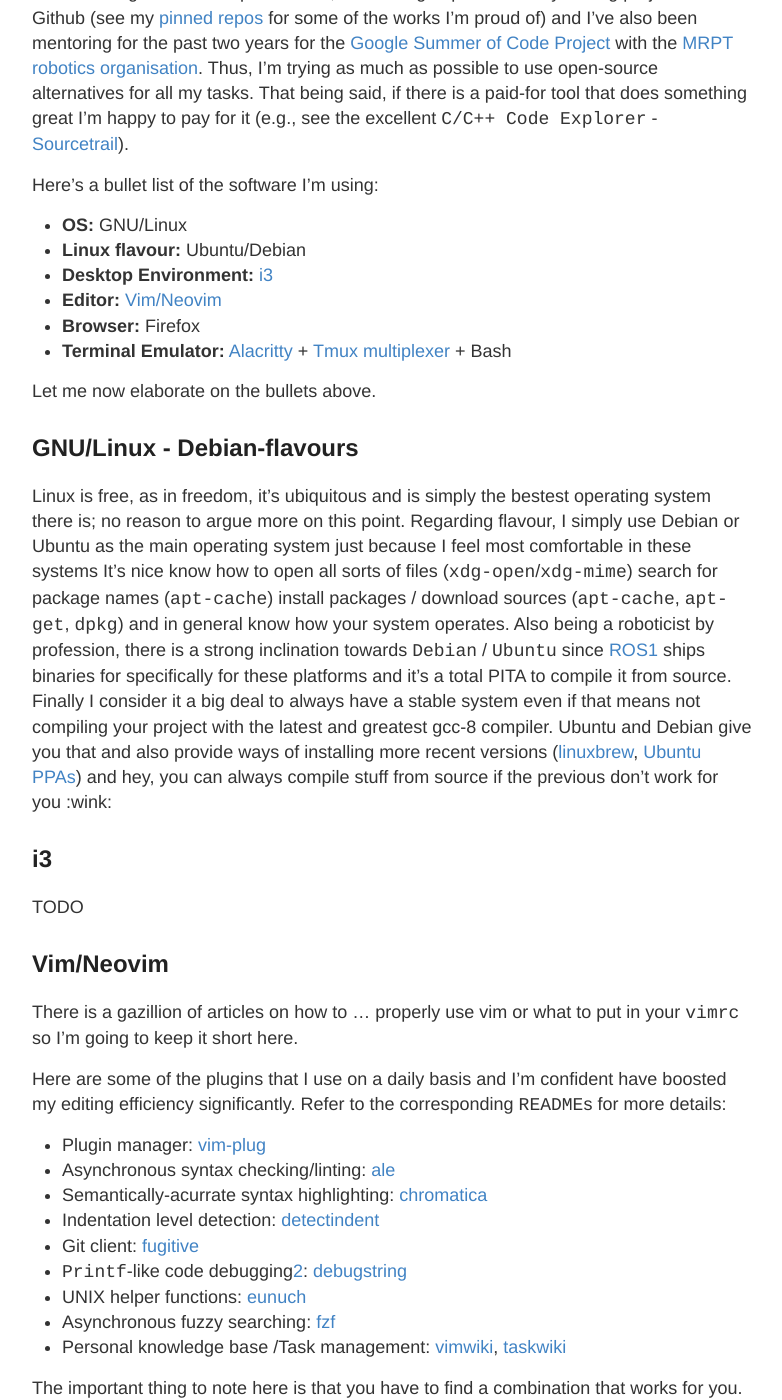
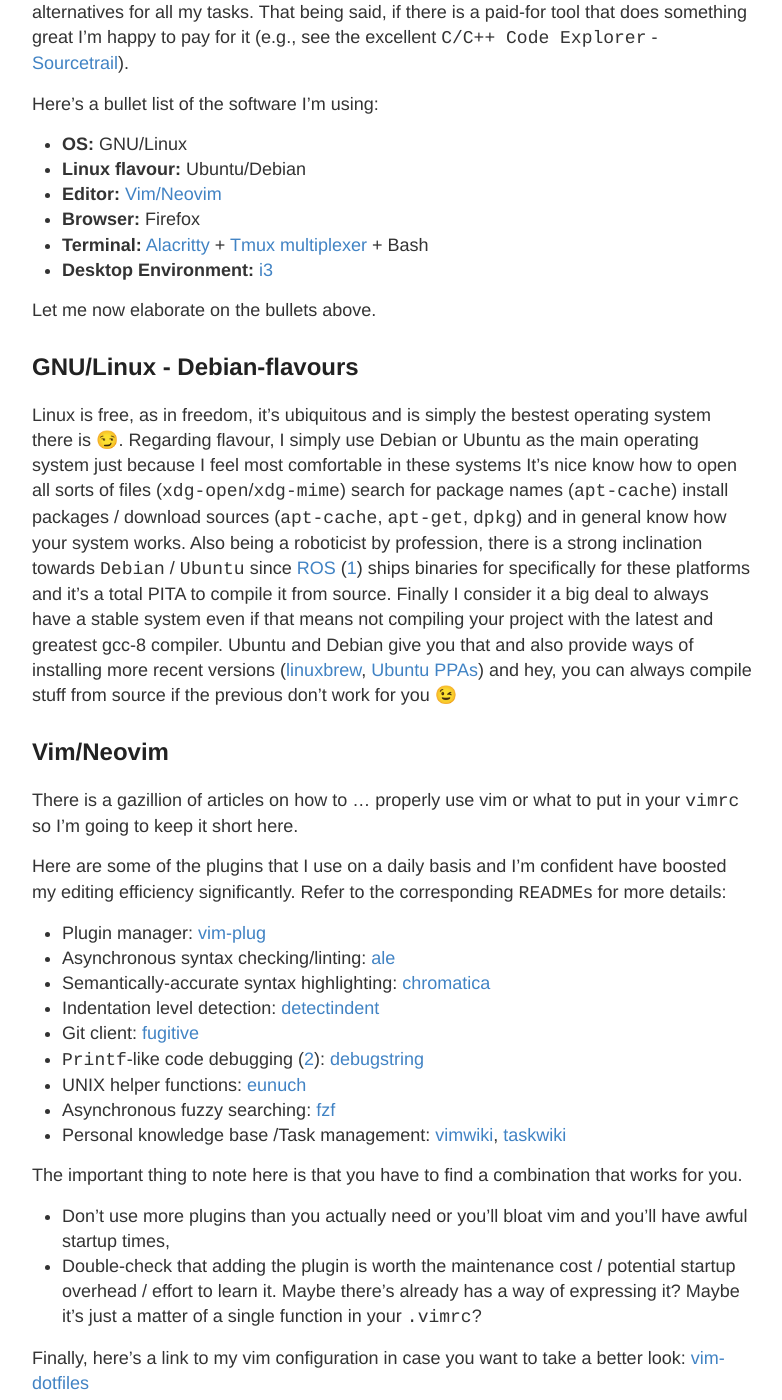
Before and after one commit to bergercookie/bergercookie.github.io, a Jekyll site: the page built from _posts/2019-05-18-daily-workflow.md, in a window 1280 px wide and 1400 px high, scrolled down 534 px. Shown: the whole window, without its empty margins (248-1030 px from the left). Built offline with Jekyll 4.4.1, drawn with Linux system fonts in a browser that asks for light colours; emoji names are drawn with the system emoji font; comment, search, counter and statistics services are not loaded; some of the changed text lies outside the part shown.

Commit message:
Finish productivity article

```diff
--- a/Gemfile
+++ b/Gemfile
@@ -14,7 +14,9 @@ gem "jekyll", "3.6.3"
 # This is the default theme for new Jekyll sites. You may change this to anything you like.
 gem "minima", "~> 2.0"
 gem "jemoji"
-gem 'jekyll-sitemap'
+gem "gemoji"
+gem "jekyll-sitemap"
+gem "jekyll-theme-hacker"
 
 # If you want to use GitHub Pages, remove the "gem "jekyll"" above and
 # uncomment the line below. To upgrade, run `bundle update github-pages`.
--- a/_config.yml
+++ b/_config.yml
@@ -4,7 +4,6 @@
 
 # Name of your site (displayed in the header)
 name: Bergercookie's thoughtstream
-
 
 description: > # this means to ignore newlines until "baseurl:"
     Code code, robots, code, robots, robots, code... you get the point.. :-)
@@ -24,7 +23,7 @@ footer-links:
   flickr:
   github: bergercookie
   instagram:
-  linkedin:
+  linkedin: nikos-koukis
   pinterest:
   rss: # just type anything here for a working RSS icon
   twitter:  bergercookie12
@@ -65,15 +64,17 @@ kramdown:
   syntax_highlighter_opts:
     # Use existing pygments syntax highlighting css
     css_class: 'highlight'
+  fenced_code_blocks: true
 
-# Set the Sass partials directory, as we're using @imports
-sass:
-  style: :expanded # You might prefer to minify using :compressed
+markdown: kramdown
+theme: minima
 
 # Use the following plug-ins
 plugins:
+  - jemoji
   - jekyll-sitemap # Create a sitemap using the official Jekyll sitemap gem
   - jekyll-feed # Create an Atom feed using the official Jekyll feed gem
+  - jekyll-seo-tag
 
 # Exclude these files from your production _site
 exclude:
--- a/_includes/head.html
+++ b/_includes/head.html
@@ -6,6 +6,7 @@
   <title>{% if page.title %}{{ page.title | escape }}{% else %}{{ site.title | escape }}{% endif %}</title>
   <meta name="description" content="{{ page.excerpt | default: site.description | strip_html | normalize_whitespace | truncate: 160 | escape }}">
 
+  <link rel="shortcut icon" type="image/png" href="favicon.png">
   <link rel="stylesheet" href="{{ "/assets/main.css" | relative_url }}">
   <link rel="canonical" href="{{ page.url | replace:'index.html','' | absolute_url }}">
   <link rel="alternate" type="application/rss+xml" title="{{ site.title | escape }}" href="{{ "/feed.xml" | relative_url }}">
--- a/_posts/2019-02-09-daily-workflow.md
+++ b/_posts/2019-05-18-daily-workflow.md
@@ -21,7 +19,7 @@ higher-level tasks I'm interested in. I admit that sometimes I'm overdoing it
 and automate a task that I don't actually have to but all in all I think this
 attitude has helped me considerably so far.
 
-I'm also a big believer in open-source; I'm striving to publish all my coding
+I'm also a big believer in open-source. I'm striving to publish all my coding
 projects on Github (see my [pinned repos](https://github.com/bergercookie) for
 some of the works I'm proud of) and I've also been mentoring for the past two
 years for the [Google Summer of Code
@@ -35,37 +33,32 @@ Here's a bullet list of the software I'm using:
 
 - **OS:** GNU/Linux
 - **Linux flavour:** Ubuntu/Debian
-- **Desktop Environment:** [i3](https://i3wm.org/)
 - **Editor:** [Vim/Neovim](https://github.com/neovim/neovim)
 - **Browser:** Firefox
-- **Terminal Emulator:** [Alacritty](https://github.com/jwilm/alacritty) + [Tmux multiplexer](https://github.com/tmux/tmux) + Bash
+- **Terminal:** [Alacritty](https://github.com/jwilm/alacritty) + [Tmux multiplexer](https://github.com/tmux/tmux) + Bash
+- **Desktop Environment:** [i3](https://i3wm.org/)
 
 Let me now elaborate on the bullets above.
 
 ## GNU/Linux - Debian-flavours
 
 Linux is free, as in freedom, it's ubiquitous and is simply the bestest
-operating system there is; no reason to argue more on this point. Regarding
-flavour, I simply use Debian or Ubuntu as the main operating system just because
-I feel most comfortable in these systems It's nice know how to open all sorts of
-files (`xdg-open`/`xdg-mime`) search for package names (`apt-cache`) install
-packages / download sources (`apt-cache`, `apt-get`, `dpkg`) and in general know
-how your system operates. Also being a roboticist by profession, there is a
-strong inclination towards `Debian` / `Ubuntu` since
-[ROS](https://ros.org)[^ros-ps] ships binaries for specifically for these
-platforms and it's a total PITA to compile it from source. Finally I consider it
-a big deal to always have a stable system even if that means not compiling your
-project with the latest and greatest gcc-8 compiler. Ubuntu and Debian give you
-that and also provide ways of installing more recent versions
-([linuxbrew](http://linuxbrew.sh/), [Ubuntu
+operating system there is :smirk:. Regarding flavour, I simply use Debian or
+Ubuntu as the main operating system just because I feel most comfortable in
+these systems It's nice know how to open all sorts of files
+(`xdg-open`/`xdg-mime`) search for package names (`apt-cache`) install packages
+/ download sources (`apt-cache`, `apt-get`, `dpkg`) and in general know how your
+system works. Also being a roboticist by profession, there is a strong
+inclination towards `Debian` / `Ubuntu` since [ROS](https://ros.org) ([^ros-ps])
+ships binaries for specifically for these platforms and it's a total PITA to
+compile it from source. Finally I consider it a big deal to always have a stable
+system even if that means not compiling your project with the latest and
+greatest gcc-8 compiler. Ubuntu and Debian give you that and also provide ways
+of installing more recent versions ([linuxbrew](http://linuxbrew.sh/), [Ubuntu
 PPAs](https://launchpad.net/ubuntu/+ppas)) and hey, you can always compile stuff
 from source if the previous don't work for you :wink:
 
 [^ros-ps]: Don't know what ROS is? Google it or wait for me to write an article on its latest version `ROS2`.
-
-## i3
-
-TODO
 
 ## Vim/Neovim
 
@@ -78,10 +71,10 @@ boosted my editing efficiency significantly. Refer to the corresponding
 
 * Plugin manager: [vim-plug](https://github.com/junegunn/vim-plug)
 * Asynchronous syntax checking/linting: [ale](https://github.com/w0rp/ale)
-* Semantically-acurrate syntax highlighting: [chromatica](https://github.com/arakashic/chromatica.nvim)
+* Semantically-accurate syntax highlighting: [chromatica](https://github.com/arakashic/chromatica.nvim)
 * Indentation level detection: [detectindent](https://github.com/ciaranm/detectindent)
 * Git client: [fugitive](https://github.com/tpope/vim-fugitive)
-* `Printf`-like code debugging[^debugstring-ps]: [debugstring](https://github.com/bergercookie/vim-debugstring)
+* `Printf`-like code debugging ([^debugstring-ps]): [debugstring](https://github.com/bergercookie/vim-debugstring)
 * UNIX helper functions: [eunuch](https://github.com/tpope/vim-fugitive)
 * Asynchronous fuzzy searching: [fzf](https://github.com/junegunn/fzf.vim)
 * Personal knowledge base /Task management: [vimwiki](https://github.com/vimwiki/vimwiki), [taskwiki](https://github.com/tbabej/taskwiki)
@@ -92,13 +85,12 @@ works for you.
 
 * Don't use more plugins than you actually need or you'll bloat vim and you'll
     have awful startup times,
-* Doublecheck that adding the plugin is worth the maintenance cost / potential
-  startup overhead. Maybe already has a way of expressing it? Maybe it's just a
-  matter of a single function in your `.vimrc`?
+* Double-check that adding the plugin is worth the maintenance cost / potential
+  startup overhead / effort to learn it. Maybe there's already has a way of
+  expressing it? Maybe it's just a matter of a single function in your `.vimrc`?
 
 Finally, here's a link to my vim configuration in case you want to take a
 better look: [vim-dotfiles](https://github.com/bergercookie/vim-dotfiles)
-
 
 [^debugstring-ps]: Disclaimer: I am the author of vim-debugstring
 
@@ -107,15 +99,15 @@ better look: [vim-dotfiles](https://github.com/bergercookie/vim-dotfiles)
 Firefox is the de-facto open-source internet browser. It's fast, it's sleek and
 using the new Firefox [WebExtensions](https://wiki.mozilla.org/WebExtensions)
 and [tridactyl](https://github.com/tridactyl/tridactyl) one can browse the web
-using `Vim` [^firefox-ps].
+like it's `Vim` ([^firefox-ps]).
 
-[^firefox-ps]: I know that Chrome also offers vim-like binding plugins but from my experience with them there's just a world of difference betweenthem and firefox plugins such as Tridactyl and its predecessors `Vimperator` / `Pentadactyl`.
+[^firefox-ps]: I know that Chrome also offers vim-like binding plugins but from my experience with them there's just a world of difference between those and Firefox plugins such as Tridactyl and its predecessors `Vimperator` / `Pentadactyl`.
 
 ## Alacritty/Tmux
 
 `Alacritty` represents a newer trend in terminal emulators in that its objective
-is to render the termnal output using the computer GPU. Other than that, its
-developers strive to keep it minimal by **not** implementing additinal features
+is to render the terminal output using the computer GPU. Other than that, its
+developers strive to keep it minimal by **not** implementing additional features
 such as preferences window GUI (everything is managed by a `YAML` file) multiple
 tabs, split panes etc and instead keep it simple and fast. For most of the
 functionality that's omitted (e.g., split panes), they advice the usage of a
@@ -138,10 +130,60 @@ not big enough to counter for the fact that bash is ubiquitous and eventually
 you'll be forced to used it when working on a new machine / someone else's
 laptop.
 
+Here's my terminal configuration at the time of writing this:
+
+![tmux-view](/images/tmux-view.png)
+
+## i3
+
+i3 is a tiling window manager, meaning that it's designed for placing windows as
+individual tiles in your screen(s). Since `Tmux` does most of the heavy-lifting in
+the terminal (splitting to panes, multiple sessions, multiple named windows
+etc.) `i3` gives you (almost) the configurability of a window manager such as
+[awesome](https://awesomewm.org/) but with much less hassle for configuring it
+to reach a version that works.
+
+I use i3 mainly for the following:
+
+* Split apps into workspaces. Be able to navigate between workspaces and between
+    apps using only the mouse
+* Stacked views of windows
+* Automatic placement of a windowed app on startup/launch.
+
+    No more shoving windows around when you launch a program. It will
+    automatically take its place based on the corresponding workspace. You can
+    do it with simple rules in your i3 config file. For example:
+
+    {% highlight sh linenos %}
+    # assign apps to workspaces
+    assign [class="Firefox"] $ws_www
+    assign [class="Terminator"] $ws_term
+    assign [class="Alacritty"] $ws_term
+    assign [class="Franz"] $ws_msg
+    assign [class="Viber"] $ws_msg
+    assign [class="Slack"] $ws_msg
+    assign [class="calibre"] $ws_calibre
+    assign [class="spotify"] $ws_music
+    assign [class="Gnome-terminal"] $ws_fm
+    assign [class="Transmission-gtk"] $ws_random
+    assign [class="Filezilla"] $ws_random
+    assign [class="Nautilus"] $ws_fm
+    assign [class="Pcmanfm"] $ws_fm
+    assign [class="Vmplayer"] $ws_win
+    assign [class="vlc"] $ws_www
+    {% endhighlight %}
+
+* Support for beautiful dock with reasonable configuration and time spent, via
+    the use of powerline symbols +
+    [i3status-rust](https://github.com/greshake/i3status-rust). Here is a
+    sample:
+
+    ![i3-bar](/images/i3-bar.png)
+
 ## Miscellaneous UNIX-related tooling
 
-This is a, rather long, list of tools that didn't fit any of the previous
-categories but are still worth mentioning:
+This is a list of tools that didn't fit any of the previous categories but are
+still worth mentioning:
 
 - **Password management:** [UNIX Password Pass](https://www.passwordstore.org/)
 
@@ -153,17 +195,6 @@ categories but are still worth mentioning:
   via git so you can have all your passwords in all your devices and actually
   reason on how the whole pipeline actually works.
 
-- Fuzzy searching - autocompletion - directory navigation:
-
-
-
-    Write about fzf, fzf-marks
-
-- Rust-alternatives to classic UNIX tools
-
-
-
-
 - **E-Book/Scientific works management:** [Calibre](https://calibre-ebook.com/)
 
     Calibre is an open-source e-book management tool written in Python. Apart
--- a/assets/main.scss
+++ /dev/null
@@ -1,39 +0,0 @@
----
-# Only the main Sass file needs front matter (the dashes are enough)
----
-@charset "utf-8";
-
-// Our variables
-$base-font-family: "Helvetica Neue", Helvetica, Arial, sans-serif;
-$base-font-size:   16px;
-$base-font-weight: 400;
-$small-font-size:  $base-font-size * 0.875;
-$base-line-height: 1.5;
-
-$spacing-unit:     30px;
-
-$text-color:       #111;
-$background-color: #fdfdfd;
-$brand-color:      #2a7ae2;
-
-$grey-color:       #828282;
-$grey-color-light: lighten($grey-color, 40%);
-$grey-color-dark:  darken($grey-color, 25%);
-
-// Width of the content area
-$content-width:    800px;
-
-$on-palm:          600px;
-$on-laptop:        800px;
-
-// Minima also includes a mixin for defining media queries.
-// Use media queries like this:
-// @include media-query($on-palm) {
-//     .wrapper {
-//         padding-right: $spacing-unit / 2;
-//         padding-left: $spacing-unit / 2;
-//     }
-// }
-
-// Import partials from the `minima` theme.
-@import "minima";
```
Also changed, not shown: other parts of _posts/2019-05-18-daily-workflow.md (+9 -6 lines), _includes/disqus_comments.html (deleted, +0 -20 lines), _posts/2017-04-11-hello-world.md (+3 -0 lines), Gemfile.lock, _includes/disqus.html (line endings or trailing spaces), _includes/favicon.png (added), images/config.png (deleted), images/first-post.png (deleted), images/i3-bar.png (added), images/jekyll-logo.png (deleted), images/jekyll-now-theme-screenshot.jpg (deleted), images/step1.gif (deleted), images/tmux-view.png (added).
